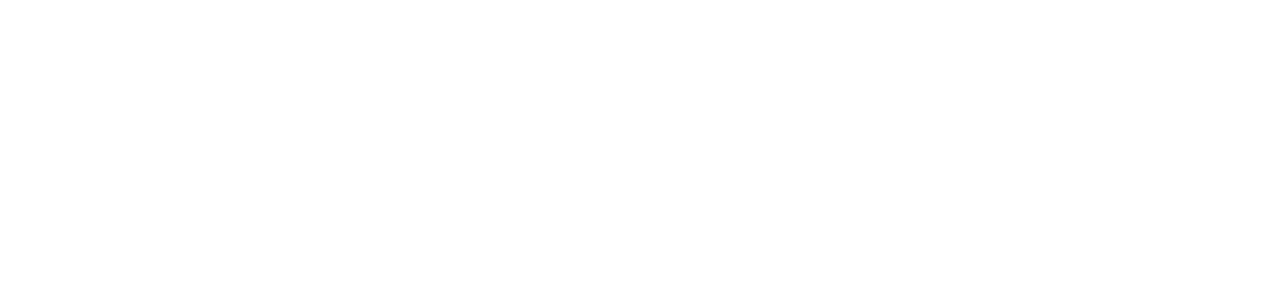
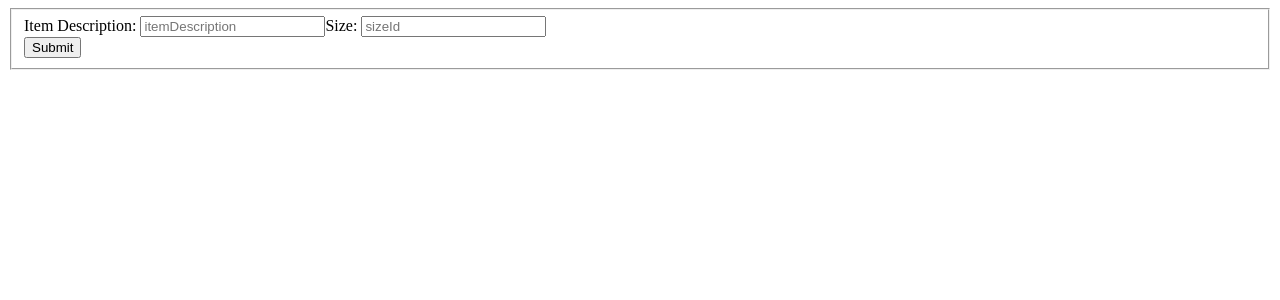
Before and after one commit to molliegoforth818/TradeYa-capstone, a React (Create React App) app: page /closet/addnewclothingitem in a window 1280 px wide. Shown: the top 300 px of the page. Built offline with nearby package versions, Linux system fonts and the light colour scheme; sample sign-in values are in the browser's storage.

Commit message:
new item working

```diff
--- a/src/components/ApplicationViews.js
+++ b/src/components/ApplicationViews.js
@@ -3,6 +3,8 @@
 import Login from "./auth/Login";
 import NewUserForm from "./auth/NewUserForm";
 import ClothingItemList from "./ClosetProfile/ClothingItemList";
+import EditClothingItemForm from "../components/ClosetProfile/EditClothingItemForm"
+import AddClothingItemForm from "./ClosetProfile/AddClothingItemForm"
 
 const ApplicationViews = props => {
   const currentUser = props.currentUser;
@@ -33,6 +35,22 @@
           return <NewUserForm setAsUser={setAsUser} {...props} />;
         }}
       />
+        <Route
+        path="/closet/:clothingItemId(\d+)/edit"
+        render={props => {
+          return <EditClothingItemForm {...props} />;
+        }}
+      />
+       <Route
+        path="/closet/addnewclothingitem"
+        render={props => {
+          if (currentUser) {
+            return <AddClothingItemForm {...props} />;
+          } else {
+            return <Redirect to="/login" />;
+          }
+        }}
+      />
     </React.Fragment>
   );
 };
--- /dev/null
+++ b/src/components/ClosetProfile/AddClothingItemForm.js
@@ -0,0 +1,69 @@
+import React, { useState } from "react";
+import ClosetManager from "../../modules/ClosetManager"
+
+const userCred = sessionStorage.getItem("userCredentials");
+
+const AddClothingItemForm = props => {
+  const [clothingItem, setClothingItem] = useState({
+    userId: userCred,
+   itemDescription: "",
+    sizeId: "",
+    isTraded: false
+  });
+  const [isLoading, setIsLoading] = useState(false);
+
+  const handleFieldChange = evt => {
+    const stateToChange = { ...clothingItem };
+    stateToChange[evt.target.id] = evt.target.value;
+    setClothingItem(stateToChange);
+  };
+  const constructNewClothingItem = evt => {
+    const userCred = sessionStorage.getItem("userCredentials");
+    evt.preventDefault();
+    if (userCred === null) {
+      window.alert("Please login to enter item description and size");
+    } else {
+      setIsLoading(true);
+      clothingItem.userId = userCred;
+      ClosetManager.post(clothingItem).then(() => props.history.push("/closet"));
+    }
+  };
+
+  return (
+    <>
+      <form>
+        <fieldset>
+          <div className="formgrid">
+            <label htmlFor="clothingitem">Item Description: </label>
+            <input
+              type="text"
+              required
+              onChange={handleFieldChange}
+              id="itemDescription"
+              placeholder="itemDescription"
+            />
+
+            <label htmlFor="sizeId">Size: </label>
+            <input
+              type="text"
+              required
+              onChange={handleFieldChange}
+              id="sizeId"
+              placeholder="sizeId"
+            />
+          </div>
+          <div className="alignRight">
+            <button
+              type="button"
+              disabled={isLoading}
+              onClick={constructNewClothingItem}
+            >
+              Submit
+            </button>
+          </div>
+        </fieldset>
+      </form>
+    </>
+  );
+};
+export default AddClothingItemForm;
--- a/src/components/ClosetProfile/ClothingItemCard.js
+++ b/src/components/ClosetProfile/ClothingItemCard.js
@@ -1,6 +1,12 @@
 import React from "react";
+import ClosetManager from "../../modules/ClosetManager"
+
 
 const ClothingItemCard = props => {
+const handleFieldChange = () => {
+  ClosetManager.delete(props.clothingItem)
+    .then(() => props.getClothingItem())
+}
   return (
     <div className="closetCard">
       <div className="closetCard__content">
@@ -21,7 +27,7 @@
         </button>
         <button
           type="button"
-          onClick={() => props.deleteClothing(props.clothingItem.id)}
+          onClick={handleFieldChange}
         >
           Delete Item
         </button>
--- a/src/components/ClosetProfile/ClothingItemList.js
+++ b/src/components/ClosetProfile/ClothingItemList.js
@@ -5,7 +5,7 @@
 const ClothingItemList = props => {
   const [clothingItem, setClothingItem] = useState([]);
   const userNow = JSON.parse(sessionStorage.getItem("userCredentials"));
-  const deleteClothingItem = id => {
+  const deleteClothingItem = (id) => {
     ClosetManager.delete(id).then(() => getClothingItem());
   };
   const getClothingItem = () => {
@@ -26,7 +26,7 @@
           type="button"
           className="btn"
           onClick={() => {
-            props.history.push("/closet/addnewitem");
+            props.history.push("/closet/addnewclothingitem");
           }}
         >
           New Clothing Item
--- a/src/components/ClosetProfile/EditClothingItemForm.js
+++ b/src/components/ClosetProfile/EditClothingItemForm.js
@@ -6,9 +6,14 @@
     const [clothingItem, setClothingItem] = useState ({
 itemDescription: "",
 sizeId: "",
-isTraded:""
+isTraded:false
     });
     const [isLoading, setIsLoading] =useState(false);
+    const handleFieldChange = evt => {
+        const stateToChange = { ...clothingItem };
+        stateToChange[evt.target.id] = evt.target.value;
+        setClothingItem(stateToChange);
+      };
     const updateExistingClothingItem = evt => {
         evt.preventDefault();
         setIsLoading(true);
@@ -19,11 +24,11 @@
           sizeId: clothingItem.sizeId,
           userId: userNow
         };
-        ClosetManger.update(editedClothingItem).then(() => props.history.push("/clothingItem"));
+        ClosetManager.update(editedClothingItem).then(() => props.history.push("/clothingItem"));
       };
 
       useEffect(() => {
-        ClosetManger.get(props.match.params.clothingItemId).then(clothingItem => {
+        ClosetManager.get(props.match.params.clothingItemId).then(clothingItem => {
           setClothingItem(clothingItem);
           setIsLoading(false);
         });
--- a/src/components/TradeYa.js
+++ b/src/components/TradeYa.js
@@ -12,10 +12,10 @@
         setCurrentUser(isLoggedIn());
     }
 
-    // const clearAsUser = () => {
-    //     sessionStorage.clear();
-    //     setCurrentUser(isLoggedIn());
-    // }
+    const clearAsUser = () => {
+        sessionStorage.clear();
+        setCurrentUser(isLoggedIn());
+    }
 
     return (
         <>
--- a/src/modules/ClosetManager.js
+++ b/src/modules/ClosetManager.js
@@ -2,26 +2,35 @@
 
 export default{
     get(id) {
-        return fetch(`${baseURL}/clothingItem/${id}`).then(result =>result.json())
+        return fetch(`${baseURL}/closet/${id}`).then(result =>result.json())
     },
     getAll(){
-        return fetch(`${baseURL}/clothingItem`).then(result=>result.json())
+        return fetch(`${baseURL}/closet`).then(result=>result.json())
     },
     delete(id) {
         return fetch(`${baseURL}/clothingItem/${id}`,{
-            method: "DELETE"
+            method: "DELETE",
         }).then(result => result.json())
+    },
+    post(newClothingItem) {
+        return fetch(`${baseURL}/clothingItem`, {
+            method: "POST",
+            headers: {
+                "Content-Type": "application/json"
+            },
+            body: JSON.stringify(newClothingItem)
+        }).then(data => data.json())
     },
 getAllClothingItemsByUser() {
     return fetch (`${baseURL}/clothingItem?_expand=user`).then(resp => resp.json());
 },
 update(editedClothingItem) {
-    return fetch (`${baseURL}/clothingItem/${editedClothingItem.id}`, {
+    return fetch (`${baseURL}/closet/${editedClothingItem.id}`, {
       method:"PUT",
       headers: {
         "Content-Type": "application/json"
       },
       body: JSON.stringify(editedClothingItem)
     }).then(data=> data.json());
-  },
+  }
 }
```
Also changed, not shown: api/tradeya.json (+36 -0 lines).
